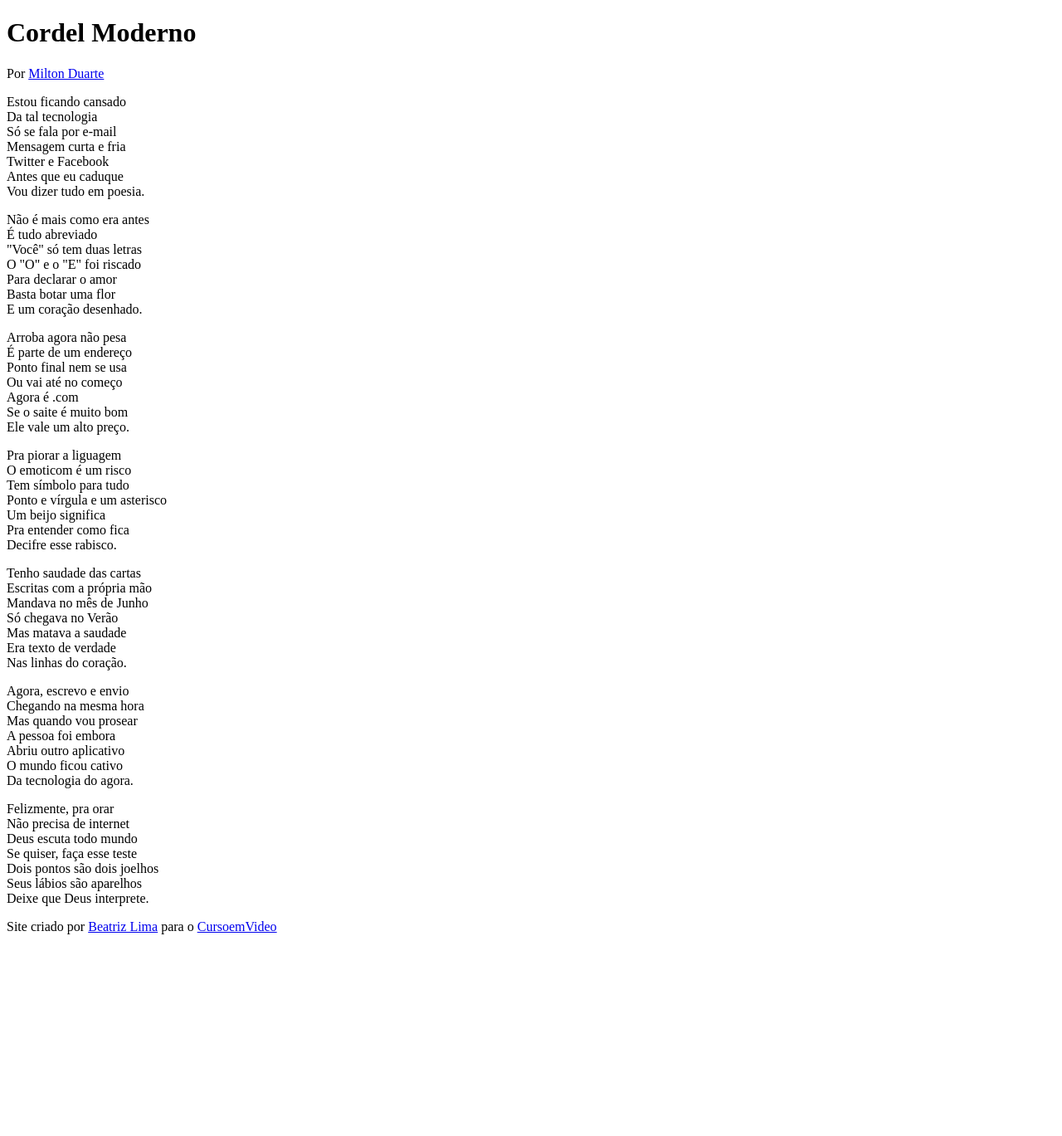
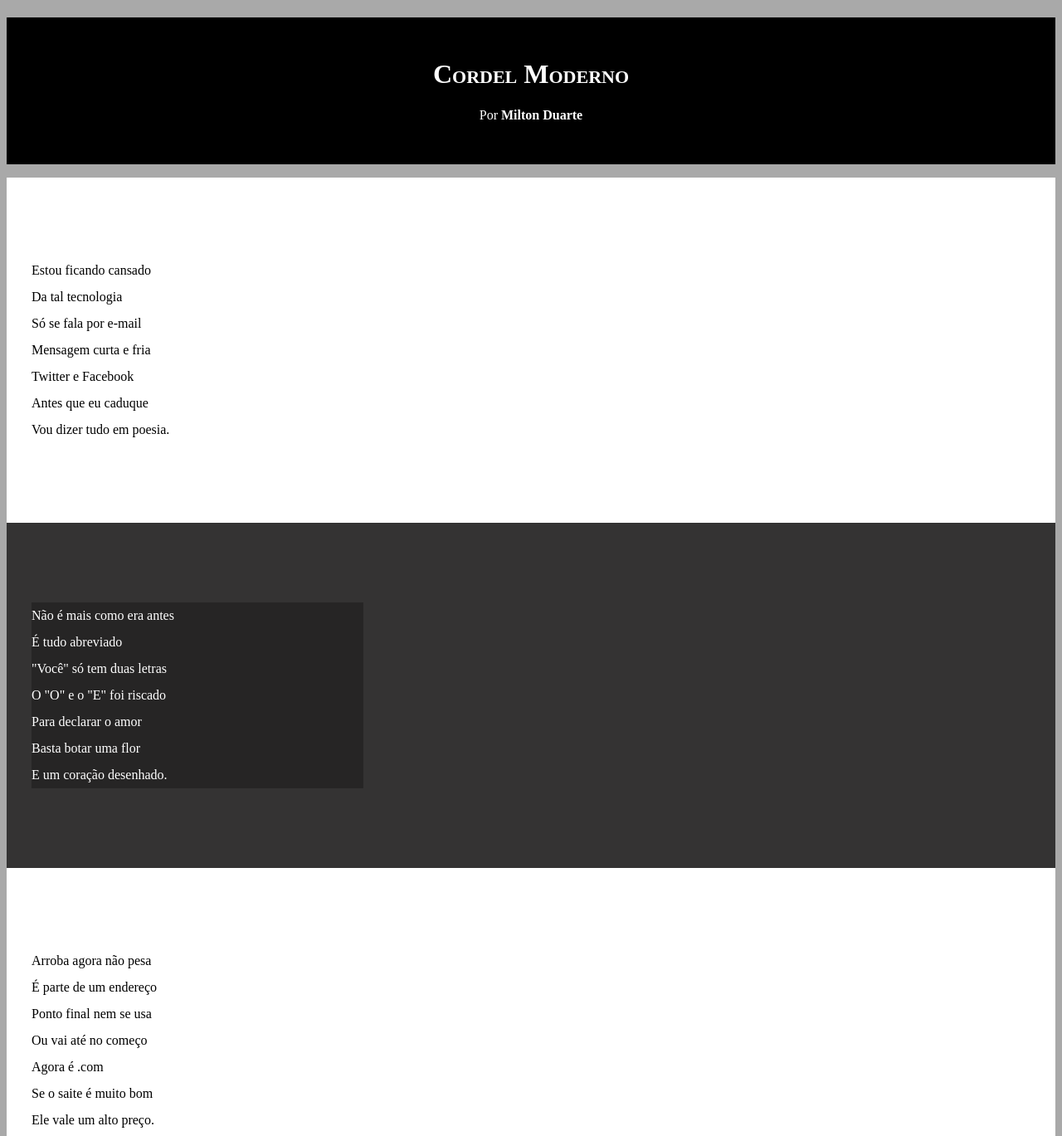
Before and after one commit to BiaAlvesDeLima/html-css, a plain HTML site: page exercicios/projeto-cordel/projeto-cordel.html in a window 1280 px wide. Shown: the top 1369 px of the page at 83% size. Before the commit the page ends 1142 px from the top, so only its background shows below. Drawn offline with Linux system fonts and the light colour scheme.

Commit message:
atualizei estilo css

```diff
--- a/exercicios/projeto-cordel/estilo/style.css
+++ b/exercicios/projeto-cordel/estilo/style.css
@@ -1 +1,65 @@
 @charset "UTF-8"
+
+* {
+    margin: 0px;
+    padding: 0px;
+}
+
+html, body {
+    min-height: 100vh;
+    background-color: darkgray;
+}
+
+header {
+    background-color: black;
+    color: white;
+    text-align: center;
+}
+
+header > h1 {
+    padding-top: 50px;
+    font-variant: small-caps;
+}
+
+header > p {
+    padding-bottom: 50px;
+}
+
+a {
+    color: white;
+    text-decoration: none;
+    font-weight: bolder;
+}
+
+a:hover {
+    text-decoration: underline;
+}
+
+section {
+    padding-top: 10vh;
+    padding-bottom: 10vh;
+    line-height: 2em;
+    padding-left: 30px;
+}
+
+section.normal {
+    background-color: white;
+    color: black;
+}
+
+section.imagem {
+    background-color: rgb(52, 51, 51);
+    color: white;
+}
+
+section.imagem > p {
+    width: 400px;
+    background-color: rgba(0, 0, 0, 0.265);
+}
+
+footer {
+    background-color: black;
+    color: white;
+    text-align: center;
+    padding: 10px;
+}
--- a/exercicios/projeto-cordel/projeto-cordel.html
+++ b/exercicios/projeto-cordel/projeto-cordel.html
@@ -14,7 +14,7 @@
         </p>
     </header>
 
-    <section>
+    <section class="normal">
         <p>
             Estou ficando cansado <br>
             Da tal tecnologia <br>
@@ -26,7 +26,7 @@
         </p>
     </section>
 
-    <section>
+    <section class="imagem">
         <p>
             Não é mais como era antes <br>
             É tudo abreviado <br>
@@ -38,7 +38,7 @@
         </p>
     </section>
 
-    <section>
+    <section class="normal">
         <p>
             Arroba agora não pesa <br>
             É parte de um endereço <br>
@@ -60,7 +60,7 @@
         </p>
     </section>
 
-    <section>
+    <section class="imagem">
         <p>
             Tenho saudade das cartas <br>
             Escritas com a própria mão <br>
@@ -73,7 +73,7 @@
     </section>
 
 
-    <section>
+    <section class="normal">
         <p>
             Agora, escrevo e envio <br>
             Chegando na mesma hora <br>
```
